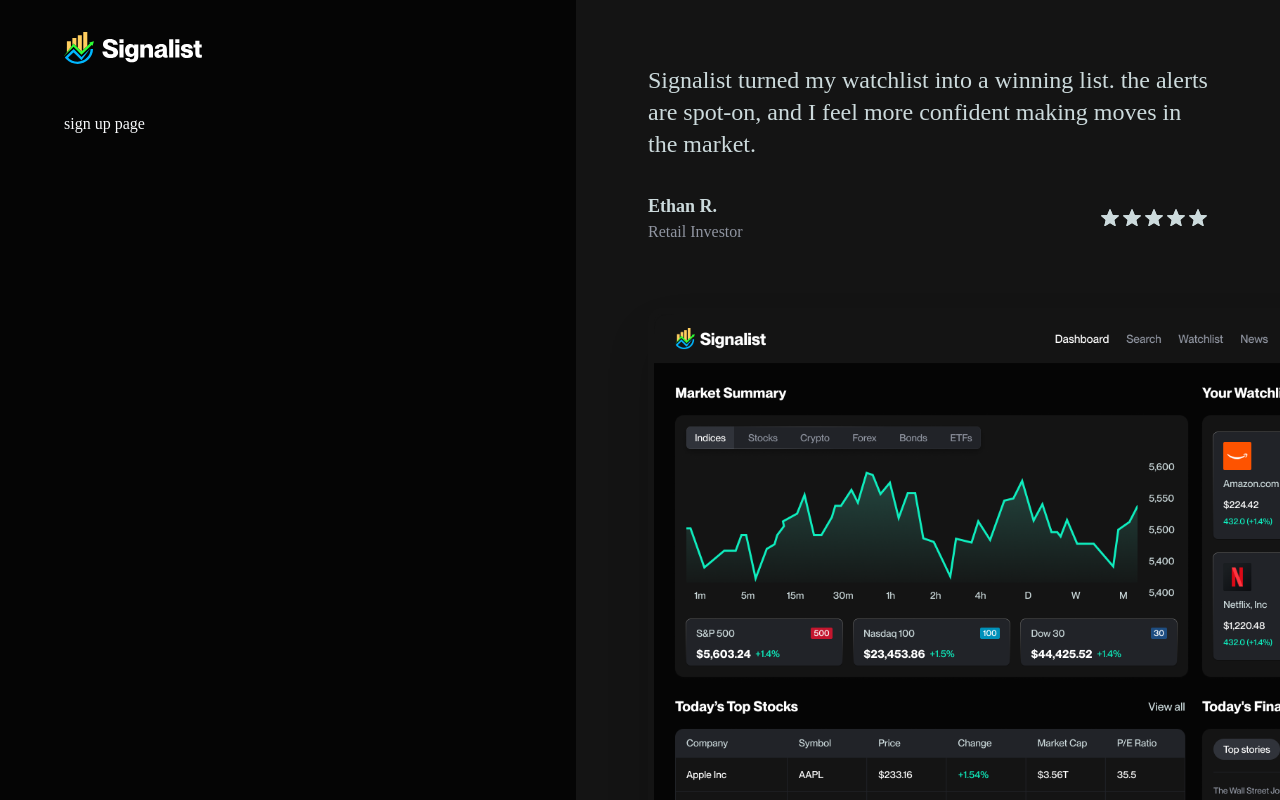
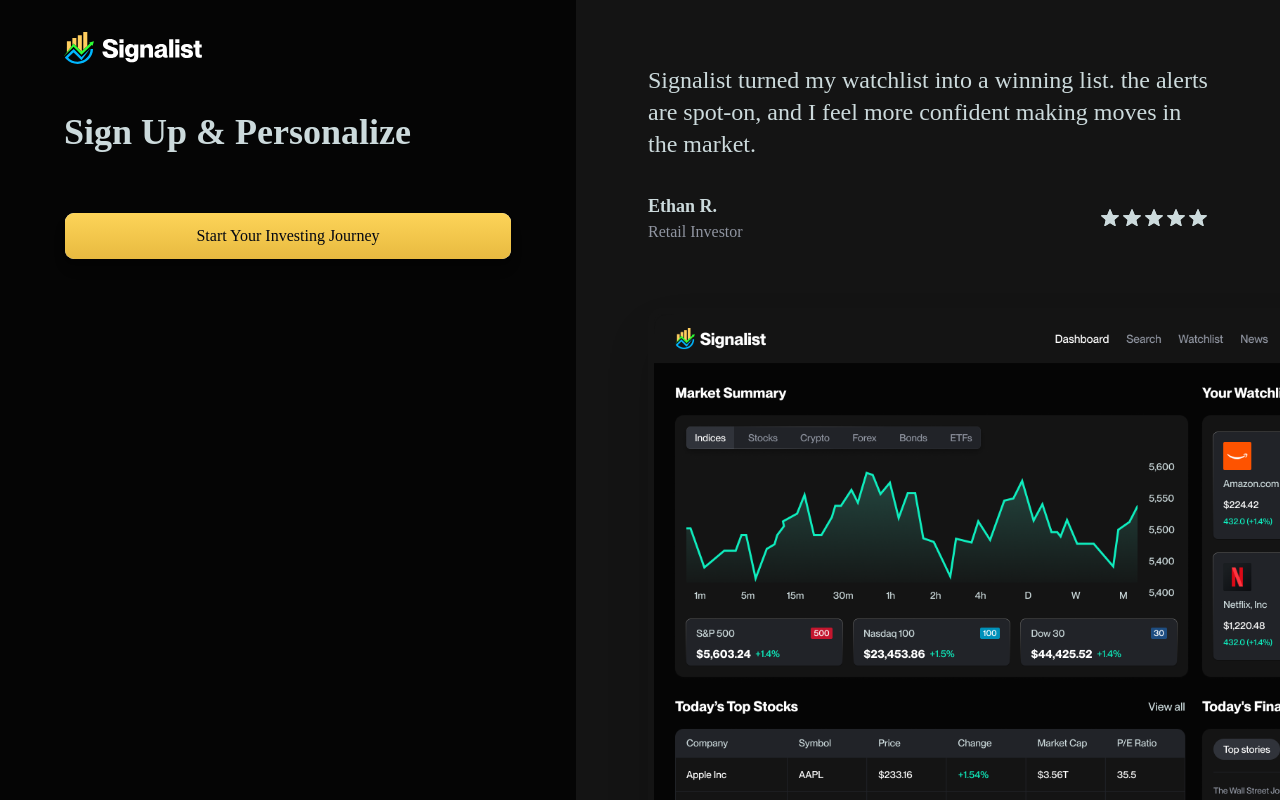
Before and after one commit to MoeF159/stock-market-tracker-application, a Next.js app: page /sign-up in a window 1280 px wide. Built offline with nearby package versions, Linux system fonts and the light colour scheme.

Commit message:
feat: created a submit button. TODO:need the form for sign-up page

```diff
--- a/app/(auth)/sign-up/page.tsx
+++ b/app/(auth)/sign-up/page.tsx
@@ -1,8 +1,48 @@
+'use client';
+import { Button } from "@/components/ui/button";
+import {SubmitHandler, useForm} from "react-hook-form";
+
 const SignUp = () => {
+
+    const {
+        register,
+        handleSubmit,
+        control,
+        formState: { errors , isSubmitting },
+    } = useForm<SignUpFormData>({
+        defaultValues: {
+            fullName: "",
+            email: "",
+            password: "",
+            country: "US",
+            investmentGoals: "Growth",
+            riskTolerance: "Medium",
+            preferredIndustrys: "Technology",
+        },
+        mode: 'onBlur'
+    }, );
+
+
+    const onSubmit =  async (data : SignUpFormData) => {
+        try{
+            console.log("Form Data:", data);
+        }catch(error){
+            console.error("Error during sign up:", error);
+        }
+    }
+
     return (
-        <div>
-            sign up page
-        </div>
+        <>
+            <h1 className="form-title"> Sign Up & Personalize</h1>
+
+            <form onSubmit={handleSubmit(onSubmit)} className="space-y-5">
+                {/* Form fields would go here */}
+
+                <Button type="submit" disabled={isSubmitting} className="yellow-btn w-full mt-5">
+                    {isSubmitting ? "Creating Account..." : "Start Your Investing Journey"}
+                </Button>
+            </form>
+        </>
     )
 }
 
```
